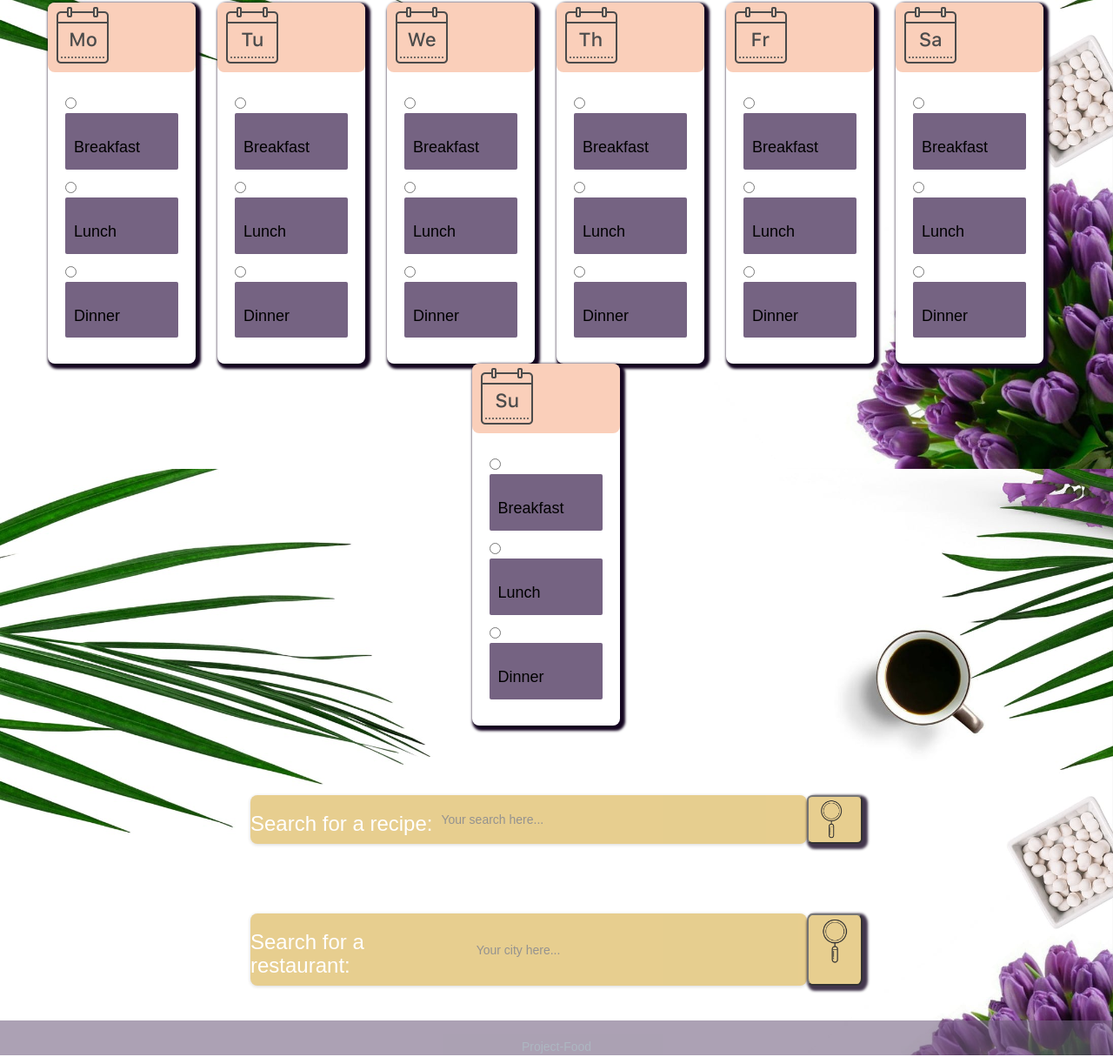
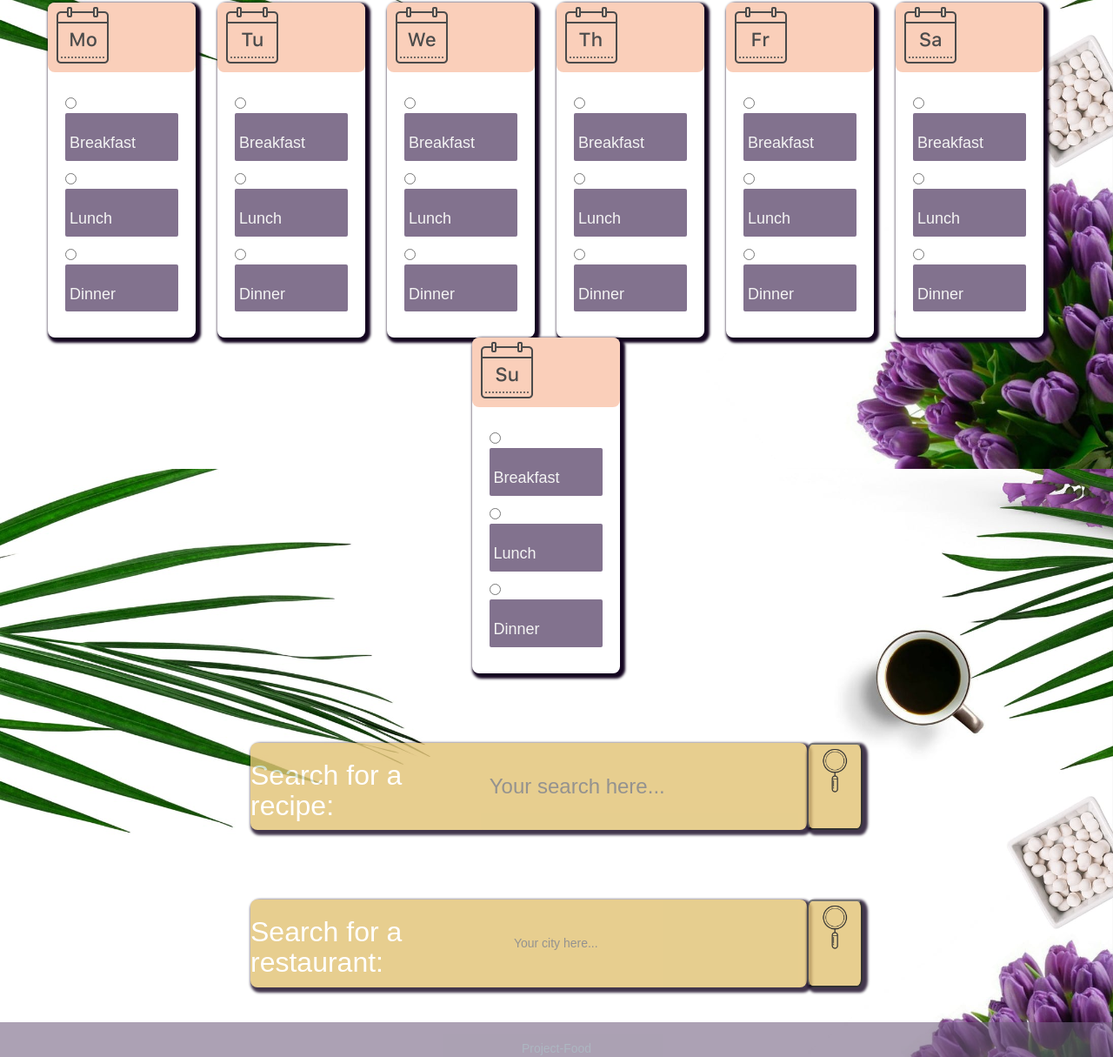
Before and after one commit to KEHeidel/Project-Food, a plain HTML site: page index.html in a window 1280 px wide. Shown: the part 336-1551 px from the top of the page at 87% size. Drawn offline with nearby package versions, Linux system fonts and the light colour scheme; a web font is replaced by a local one.

Commit message:
adding css style

```diff
--- a/assets/style.css
+++ b/assets/style.css
@@ -106,7 +106,6 @@ p {
 p {
   font-size: large;
   margin-bottom: 5px;
-  color: black;
 }
 
 /* search bar */
@@ -117,15 +116,22 @@ p {
   margin-top: 40px;
   margin-bottom: 40px;
   color: #ffffff;
+
 }
-
 .search-wrapper {
   width: 50%;
   display: flex;
   border-radius: 8px;
-  box-shadow: 0px 1px 4px rgba(0, 0, 0, 0.2);
+  box-shadow: 3px 3px 3px 3px rgb(20, 5, 32);
   opacity: 80%;
   background-color: #e2c274;
+}
+h3{
+
+  font-size: xx-large;
+}
+#search {
+  font-size: x-large;
 }
 .searchButton {
   background-image: url("../assets/images/icons8-search-100.png");
@@ -161,11 +167,8 @@ p {
 
 /* recipe results (pop out or new box?) */
 #output {
-
-  /* background: scroll; */
-  background-color: #f9bb9d;
+  background-color: rgba(0, 0, 0, 0.2);
   width: 50%;
-  /* height: auto; */
   display: flex;
   flex-wrap: wrap;
   /* justify-content: space-between; */
@@ -177,13 +180,11 @@ p {
   /* justify-content: center; */
   margin: 0 auto;
 }
-
 .item {
     flex: 1 1 150px;
     padding: 10px;
     /* width: 32%; */
 }
-
 .stick {
     position: relative;
     bottom: 0;
@@ -256,7 +257,6 @@ p {
   justify-content: center;
   flex: 1 0 auto;
 }
-
 /* breakpoint 1 */
 @media (max-width: 1500px) {
   .wrapper,
@@ -270,25 +270,21 @@ p {
     flex-wrap: wrap;
   }
 }
-
 /* breakpoint 3 */
 @media (max-width: 480px) {
   .wrapper {
     flex-direction: column;
     align-items: center;
   }
-
   .card {
     margin: 0;
     margin-bottom: 25px;
     width: 100%;
   }
-
   .col-3 {
     margin-bottom: 0;
   }
 }
-
 /* breakpoint 4 */
 @media (max-width: 375px) {
   .card {
@@ -297,7 +293,6 @@ p {
 }
 
 /* accordion tabs */
-
 .accordion {
   max-width: 40px;
 }
@@ -306,25 +301,23 @@ p {
 }
 .tab-heading {
   background-color: #756382;
-  padding: 10px;
+  opacity: 90%;
+  padding: 5px;
   border-radius: 2px;
   font-size: 5em;
-  color: #f3f3f3;
   cursor: pointer;
   display: block;
+  color: #f3f3f3;
 }
 .tab-heading h2 {
   pointer-events: none;
-  color: #f3f3f3;
 }
 .tab-content {
-  background: #f3f3f3;
   overflow-y: hidden;
   max-height: 0;
 }
 .tab-content p {
   margin: 20px;
-  color: #756382;
 }
 .accordion.tabs input {
   display: none;
```
